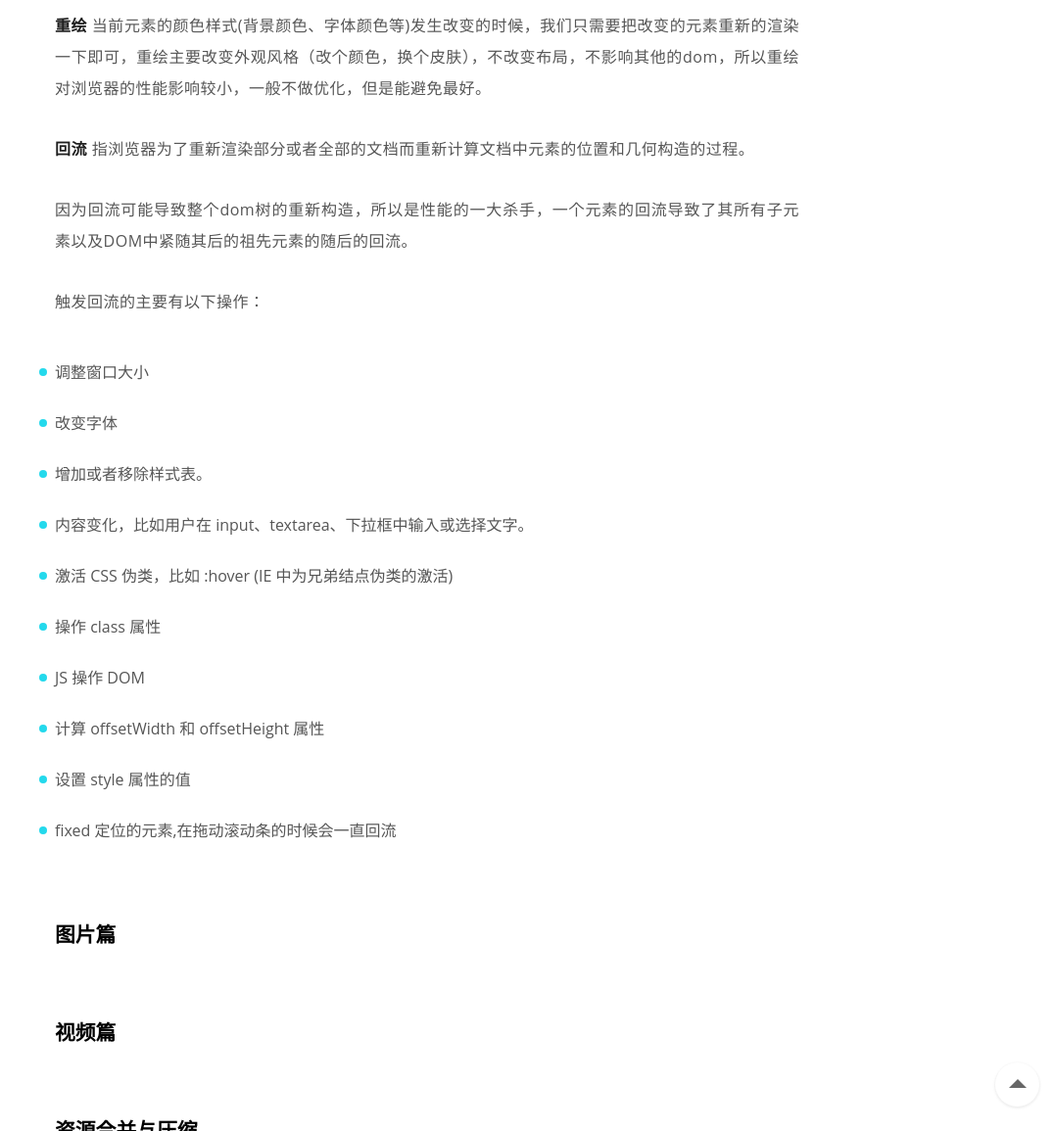
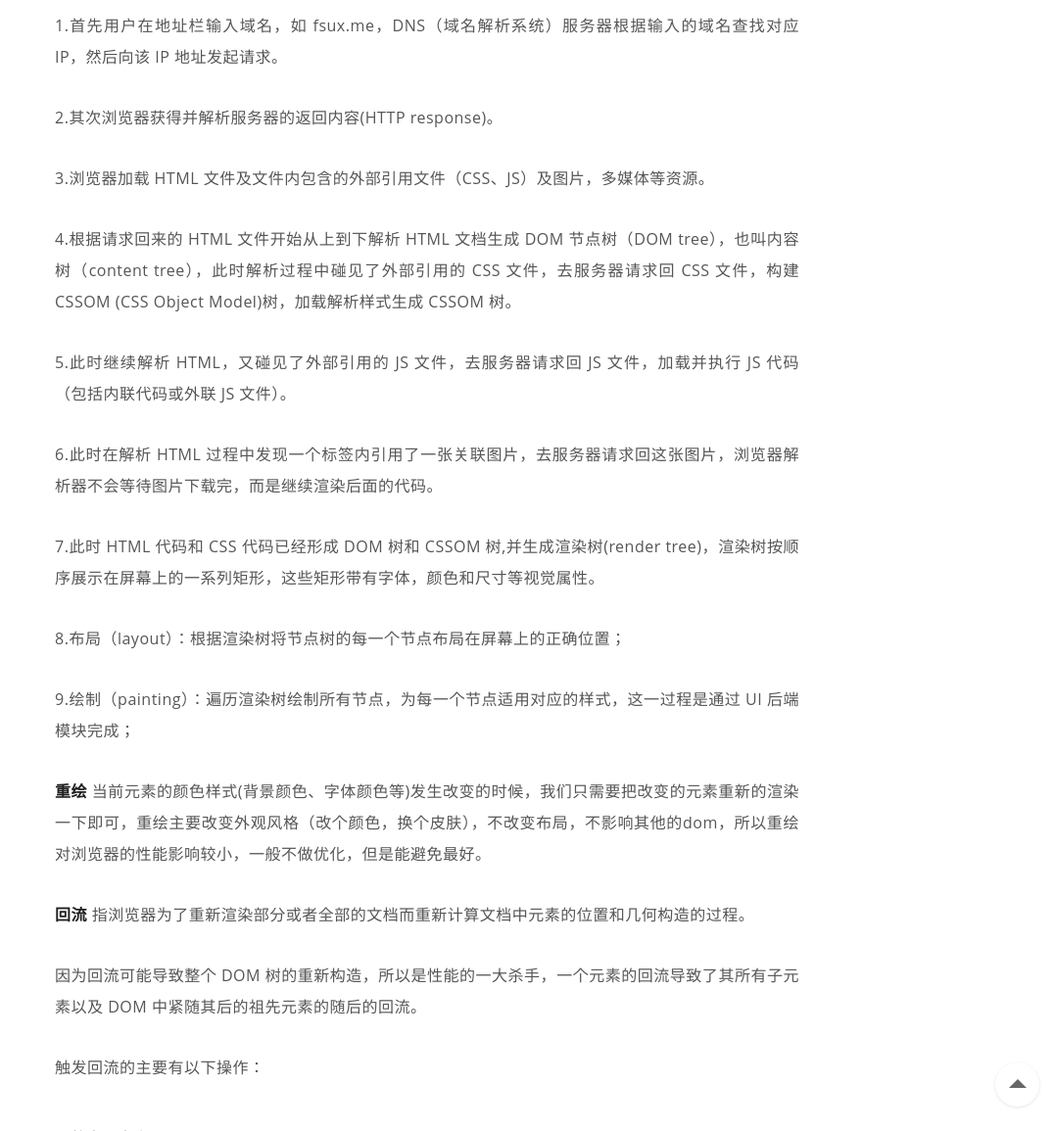
Before and after one commit to Haonancx/Haonancx.github.io, a Jekyll site: the page built from _posts/2017-4-13-Front-end-performance-optimization.markdown, in a window 1280 px wide and 1400 px high, scrolled down 2776 px. Shown: the part 245-1400 px from the top of the window at 98% size, without its empty margins (204-1280 px from the left). Built offline with Jekyll 4.4.1, drawn with Linux system fonts in a browser that asks for light colours; nearby versions of some CDN libraries; Markdown is read by kramdown in place of the engine named in the settings; comment, search, counter and statistics services are not loaded; some of the changed text lies outside the part shown.

Commit message:
文章整理

```diff
--- a/_posts/2017-4-13-Front-end-performance-optimization.markdown
+++ b/_posts/2017-4-13-Front-end-performance-optimization.markdown
@@ -56,18 +56,36 @@ HTML 结构优化是对 DOM 结构最直截了当和最高效的方式，可以
 
 ![repaint-bg](http://i.imgur.com/Y0xF7Qr.jpg)
 
+1.首先用户在地址栏输入域名，如 fsux.me，DNS（域名解析系统）服务器根据输入的域名查找对应 IP，然后向该 IP 地址发起请求。
+
+2.其次浏览器获得并解析服务器的返回内容(HTTP response)。
+
+3.浏览器加载 HTML 文件及文件内包含的外部引用文件（CSS、JS）及图片，多媒体等资源。
+
+4.根据请求回来的 HTML 文件开始从上到下解析 HTML 文档生成 DOM 节点树（DOM tree），也叫内容树（content tree），此时解析过程中碰见了外部引用的 CSS 文件，去服务器请求回 CSS 文件，构建 CSSOM (CSS Object Model)树，加载解析样式生成 CSSOM 树。
+
+5.此时继续解析 HTML，又碰见了外部引用的 JS 文件，去服务器请求回 JS 文件，加载并执行 JS 代码（包括内联代码或外联 JS 文件）。
+
+6.此时在解析 HTML 过程中发现一个标签内引用了一张关联图片，去服务器请求回这张图片，浏览器解析器不会等待图片下载完，而是继续渲染后面的代码。
+
+7.此时 HTML 代码和 CSS 代码已经形成 DOM 树和 CSSOM 树,并生成渲染树(render tree)，渲染树按顺序展示在屏幕上的一系列矩形，这些矩形带有字体，颜色和尺寸等视觉属性。
+
+8.布局（layout）：根据渲染树将节点树的每一个节点布局在屏幕上的正确位置；
+
+9.绘制（painting）：遍历渲染树绘制所有节点，为每一个节点适用对应的样式，这一过程是通过 UI 后端模块完成；
+
 **重绘** 当前元素的颜色样式(背景颜色、字体颜色等)发生改变的时候，我们只需要把改变的元素重新的渲染一下即可，重绘主要改变外观风格（改个颜色，换个皮肤），不改变布局，不影响其他的dom，所以重绘对浏览器的性能影响较小，一般不做优化，但是能避免最好。
 
 **回流** 指浏览器为了重新渲染部分或者全部的文档而重新计算文档中元素的位置和几何构造的过程。
 
-因为回流可能导致整个dom树的重新构造，所以是性能的一大杀手，一个元素的回流导致了其所有子元素以及DOM中紧随其后的祖先元素的随后的回流。
+因为回流可能导致整个 DOM 树的重新构造，所以是性能的一大杀手，一个元素的回流导致了其所有子元素以及 DOM 中紧随其后的祖先元素的随后的回流。
 
 触发回流的主要有以下操作：
 
 - 调整窗口大小
 - 改变字体
 - 增加或者移除样式表。
-- 内容变化，比如用户在 input、textarea、下拉框中输入或选择文字。
+- 内容变化，比如用户在 input、textarea、下拉框中输入或选择文字
 - 激活 CSS 伪类，比如 :hover (IE 中为兄弟结点伪类的激活)
 - 操作 class 属性
 - JS 操作 DOM
```
